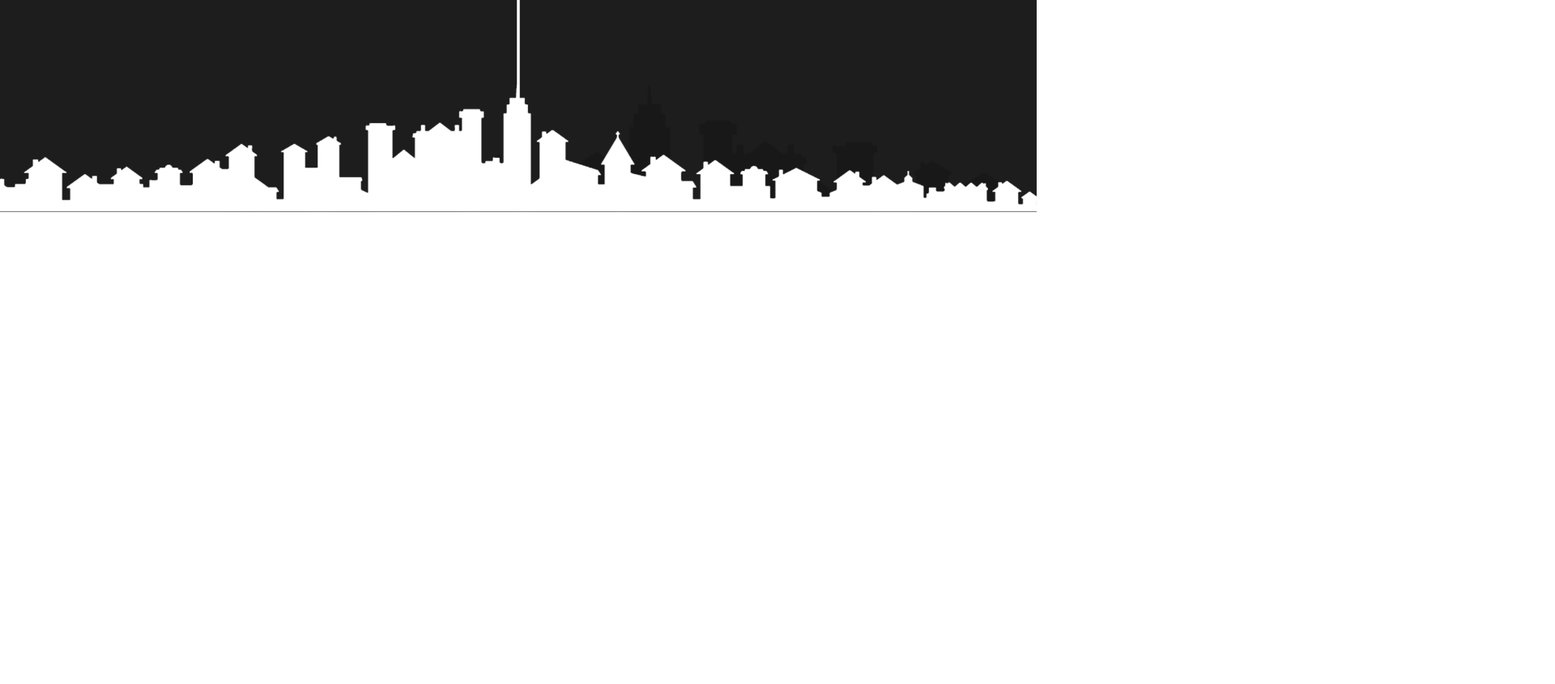
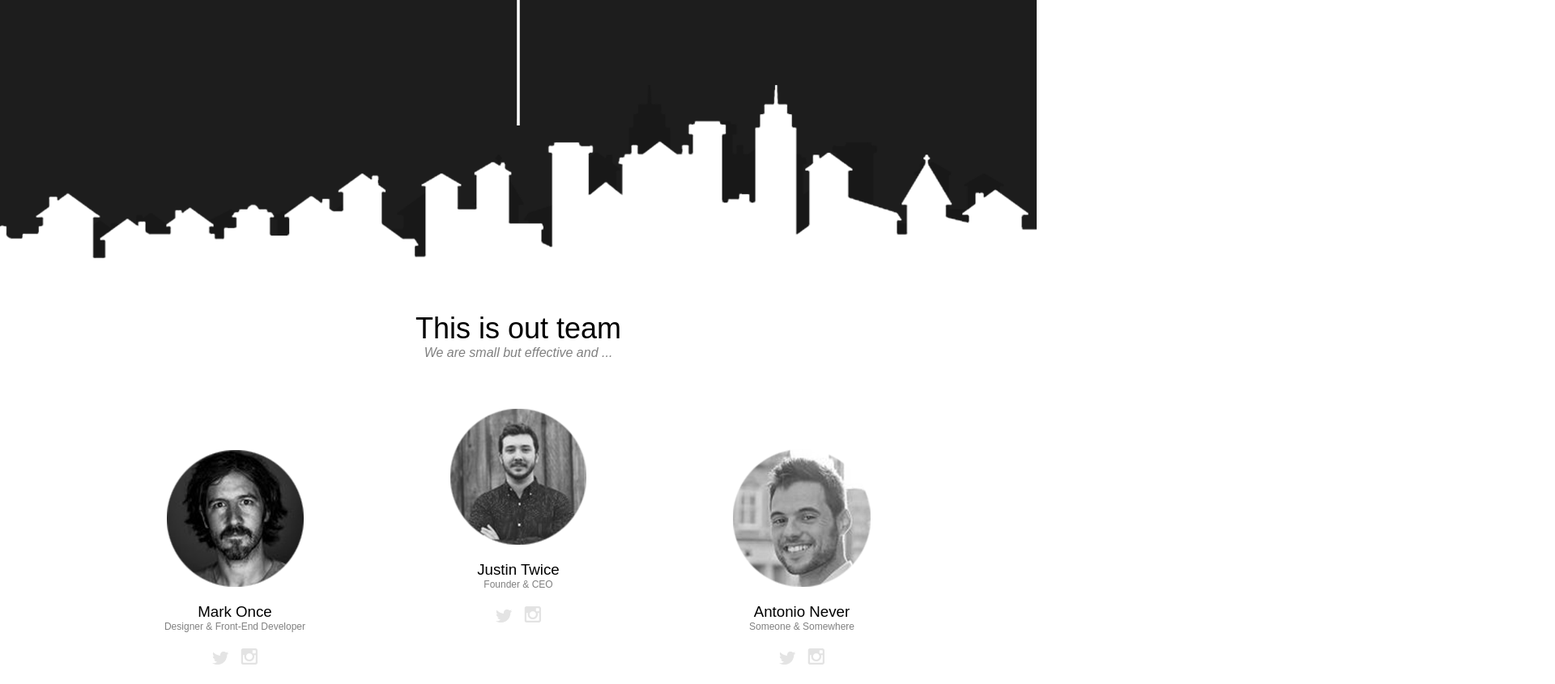
Before and after one commit to Shalopay03/practice-template, a plain HTML site: page index.html in a window 1280 px wide. Shown: the part 1659-2504 px from the top of the page at 81% size, 1920 px wide, since content can reach past the window. Before the commit the page ends 1921 px from the top, so only its background shows below. Drawn offline with Linux system fonts and the light colour scheme.

Commit message:
add team section

```diff
--- a/index.html
+++ b/index.html
@@ -53,7 +53,8 @@
                         tellus eleifend, suscipitdapibus mi.</p>
                 </div>
             </div>
-            <img id="timeline-center" src="images/middle-line.png"/>
+            <img id="timeline-center" src="images/middle-line.png"
+             alt="middle-line.png">
             <div id="timeline-right">
                 <div id="event-2012">
                     <h2 class="right-year">2012</h2>
@@ -69,8 +70,47 @@
                 </div>
             </div>
         </div>
+        <div id="building-img">
+            <img src="images/white-buildings.png" alt="white-buildings.png"></div>
 
-        <img id="building-img" src="images/White.png"/>
+    </section>
+
+    <section id="#team">
+
+        <div id="about-team">
+            <h3>This is out team</h3>
+            <p>We are small but effective and ...</p>
+        </div>
+        <div id="team-members">
+            <div class="team-member" id="mark">
+                <img class="team-member-img" src="images/mark.png">
+                <h3>Mark Once</h3>
+                <p>Designer & Front-End Developer</p>
+                <div class="social-media">
+                    <img src="images/twitter-icon.png">
+                    <img src="images/instagram-icon.png">
+                </div>
+            </div>
+            <div class="team-member" id="justin">
+                <img class="team-member-img" src="images/justin.png">
+                <h3>Justin Twice</h3>
+                <p>Founder & CEO</p>
+                <div class="social-media">
+                    <img src="images/twitter-icon.png">
+                    <img src="images/instagram-icon.png">
+                </div>
+            </div>
+            <div class="team-member" id="antonio">
+                <img class="team-member-img" src="images/antonio.png">
+                <h3>Antonio Never</h3>
+                <p>Someone & Somewhere</p>
+                <div class="social-media">
+                    <img src="images/twitter-icon.png">
+                    <img src="images/instagram-icon.png">
+                </div>
+            </div>
+        </div>
+
 
     </section>
 
--- a/styles.css
+++ b/styles.css
@@ -143,7 +143,11 @@ nav > p{
 }
 
 #building-img{
-    background-image: url("images/Black.png");
+    background-image: url("images/black-buildings.png");
+}
+
+#building-img > img{
+    margin-bottom: -10px;
 }
 
 .left-year{
@@ -162,3 +166,58 @@ nav > p{
     color: grey;
     margin-top: 10px;
 }
+
+#about-team{
+    margin-top: 50px;
+    display: flex;
+    flex-direction: column;
+    align-items: center;
+}
+
+#about-team > h3{
+    font-size: 36px;
+    font-weight: 100;
+}
+
+#about-team > p{
+    font-style: italic;
+    color: grey;
+}
+
+#team-members{
+    display: flex;
+    justify-content: center;
+    gap: 150px;
+    height: 400px;
+    align-items: flex-end;
+}
+
+#team-members > div{
+    flex-basis: 200px;
+    display: flex;
+    flex-direction: column;
+    align-items: center;
+ }
+
+ #justin{
+    align-self: flex-start;
+    margin-top: 60px;
+ }
+
+ .team-member-img{
+    filter: grayscale(100%);
+    margin-bottom: 20px;
+ }
+
+ .team-member > h3{
+    font-weight: 300;
+ }
+
+ .team-member > p{
+    color: grey;
+    font-size: 12px;
+ }
+
+ .social-media > img{
+    margin: 20px 5px;
+ }
```
Also changed, not shown: images/antonio.png (added), images/black-buildings.png (renamed from images/Black.png), images/instagram-icon.png (added), images/justin.png (added), images/mark.png (added), images/twitter-icon.png (added), images/white-buildings.png (renamed from images/White.png).
